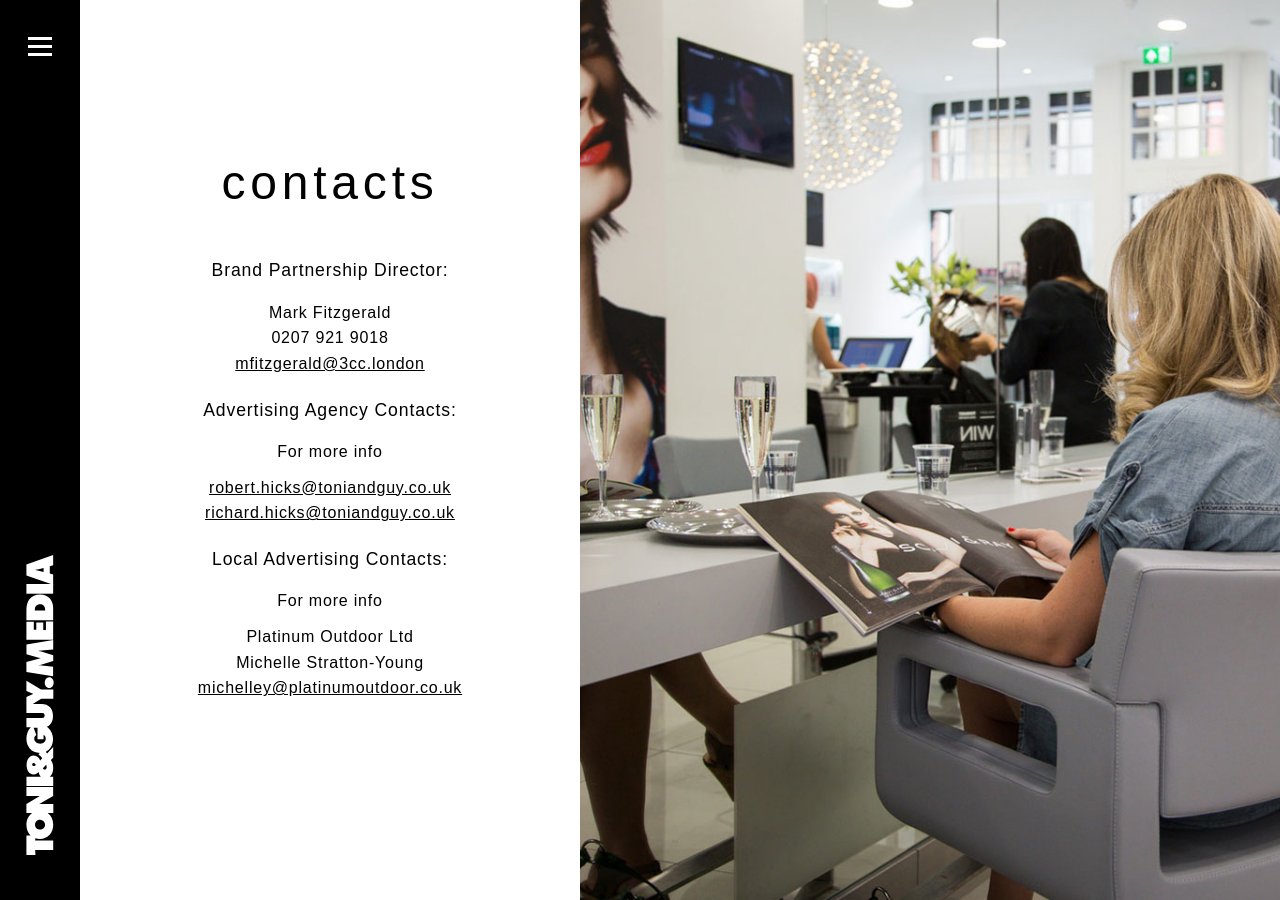
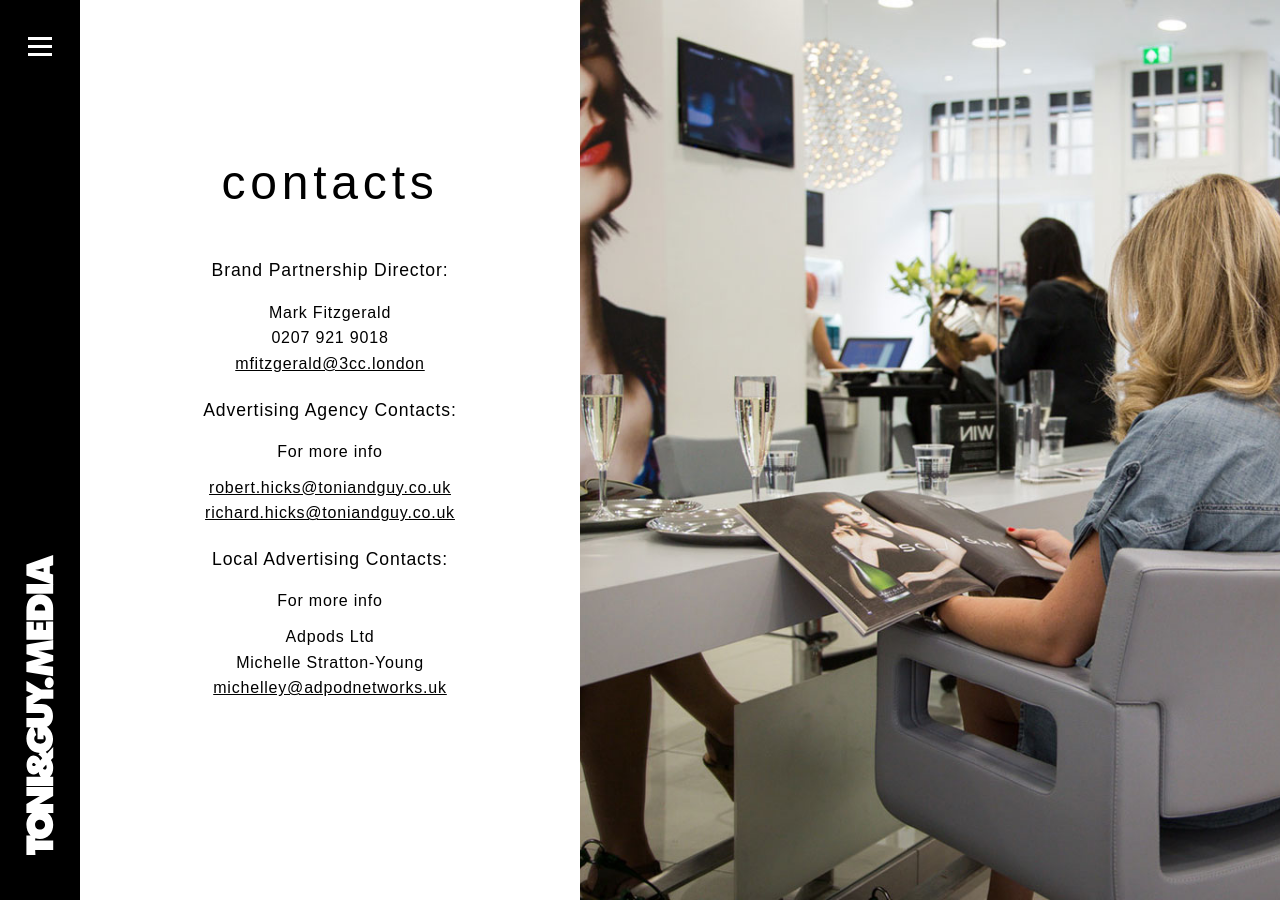
Before and after one commit to 3cc-london/toni-guy-media, a Jekyll site: the page built from contacts/index.html, in a window 1280 px wide. Built offline with Jekyll 4.4.1, drawn with Linux system fonts in a browser that asks for light colours; nearby versions of some CDN libraries.

Commit message:
Contact update

```diff
--- a/contacts/index.html
+++ b/contacts/index.html
@@ -25,7 +25,7 @@
 
 					<h3>Local Advertising Contacts:</h3>
 					<p>For more info</p>
-					<p class="height-controller">Platinum Outdoor Ltd <br/>Michelle Stratton-Young<br/><a href="mailto:michelley@platinumoutdoor.co.uk">michelley@platinumoutdoor.co.uk</a></p>
+					<p class="height-controller">Adpods Ltd <br/>Michelle Stratton-Young<br/><a href="mailto:michelley@adpodnetworks.uk">michelley@adpodnetworks.uk</a></p>
 				</div>
 				{% include navigation/navigation.html %}
 			</div>
--- a/public/contacts/index.html
+++ b/public/contacts/index.html
@@ -57,7 +57,7 @@
 
 					<h3>Local Advertising Contacts:</h3>
 					<p>For more info</p>
-					<p class="height-controller">Platinum Outdoor Ltd <br/>Michelle Stratton-Young<br/><a href="mailto:michelley@platinumoutdoor.co.uk">michelley@platinumoutdoor.co.uk</a></p>
+					<p class="height-controller">Adpods Ltd <br/>Michelle Stratton-Young<br/><a href="mailto:michelley@adpodnetworks.uk">michelley@adpodnetworks.uk</a></p>
 				</div>
 				<nav>
 	<ul class="menu">
--- a/public/toni-and-guy-tv/index.html
+++ b/public/toni-and-guy-tv/index.html
@@ -66,7 +66,7 @@
 
 					<h3>Local Advertising Contacts:</h3>
 					<p>For more info</p>
-					<p class="height-controller">Platinum Outdoor Ltd <br/>Michelle Stratton-Young<br/><a href="mailto:michelley@platinumoutdoor.co.uk">michelley@platinumoutdoor.co.uk</a></p>
+					<p class="height-controller">Adpods Ltd <br/>Michelle Stratton-Young<br/><a href="mailto:michelley@adpodnetworks.uk">michelley@adpodnetworks.uk</a></p>
 
 					<div class="next-page">
 						<p class="pagelink"><a href="/toni-and-guy-magazine">toni&guy magazine ></a></p>
--- a/toni-and-guy-tv/index.html
+++ b/toni-and-guy-tv/index.html
@@ -34,7 +34,7 @@
 
 					<h3>Local Advertising Contacts:</h3>
 					<p>For more info</p>
-					<p class="height-controller">Platinum Outdoor Ltd <br/>Michelle Stratton-Young<br/><a href="mailto:michelley@platinumoutdoor.co.uk">michelley@platinumoutdoor.co.uk</a></p>
+					<p class="height-controller">Adpods Ltd <br/>Michelle Stratton-Young<br/><a href="mailto:michelley@adpodnetworks.uk">michelley@adpodnetworks.uk</a></p>
 
 					<div class="next-page">
 						<p class="pagelink"><a href="/toni-and-guy-magazine">toni&guy magazine ></a></p>
```
Also changed, not shown: public/jekyll/update/2014/10/11/welcome-to-jekyll.html (+6 -6 lines).
